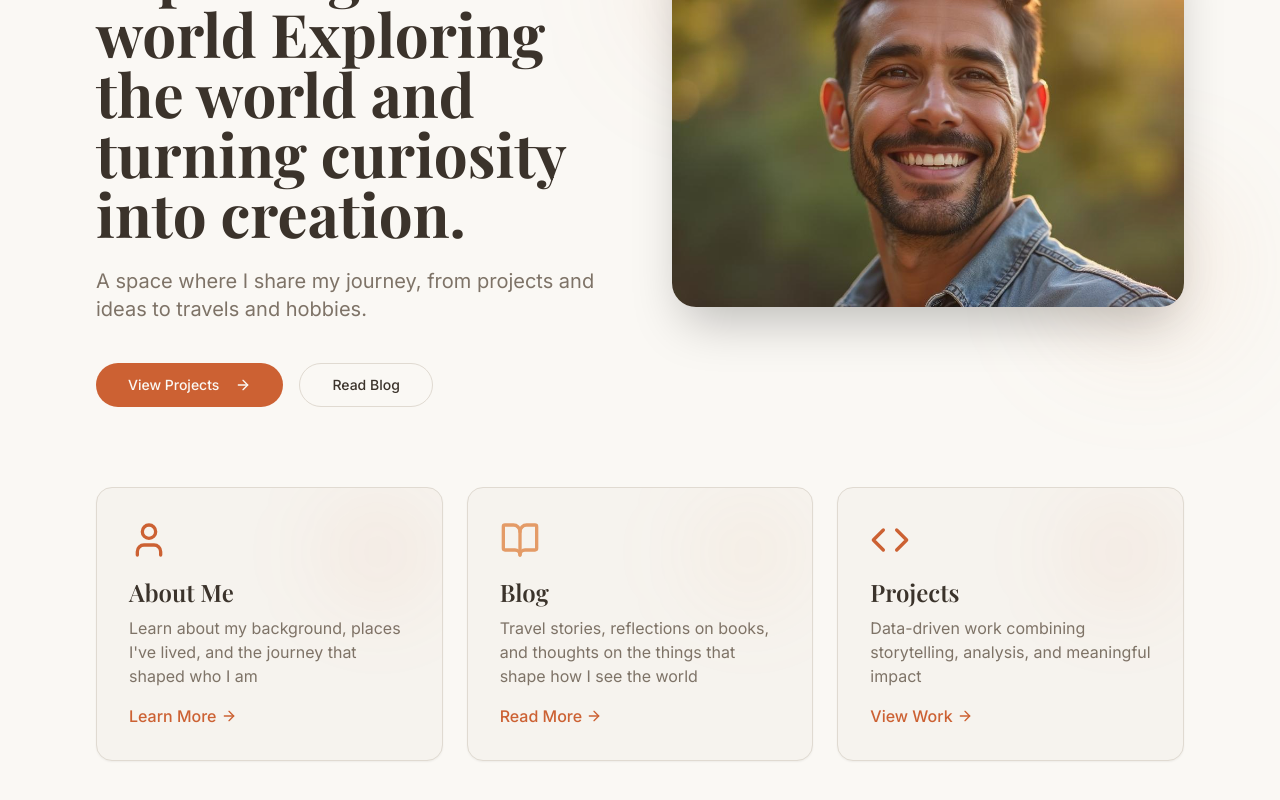
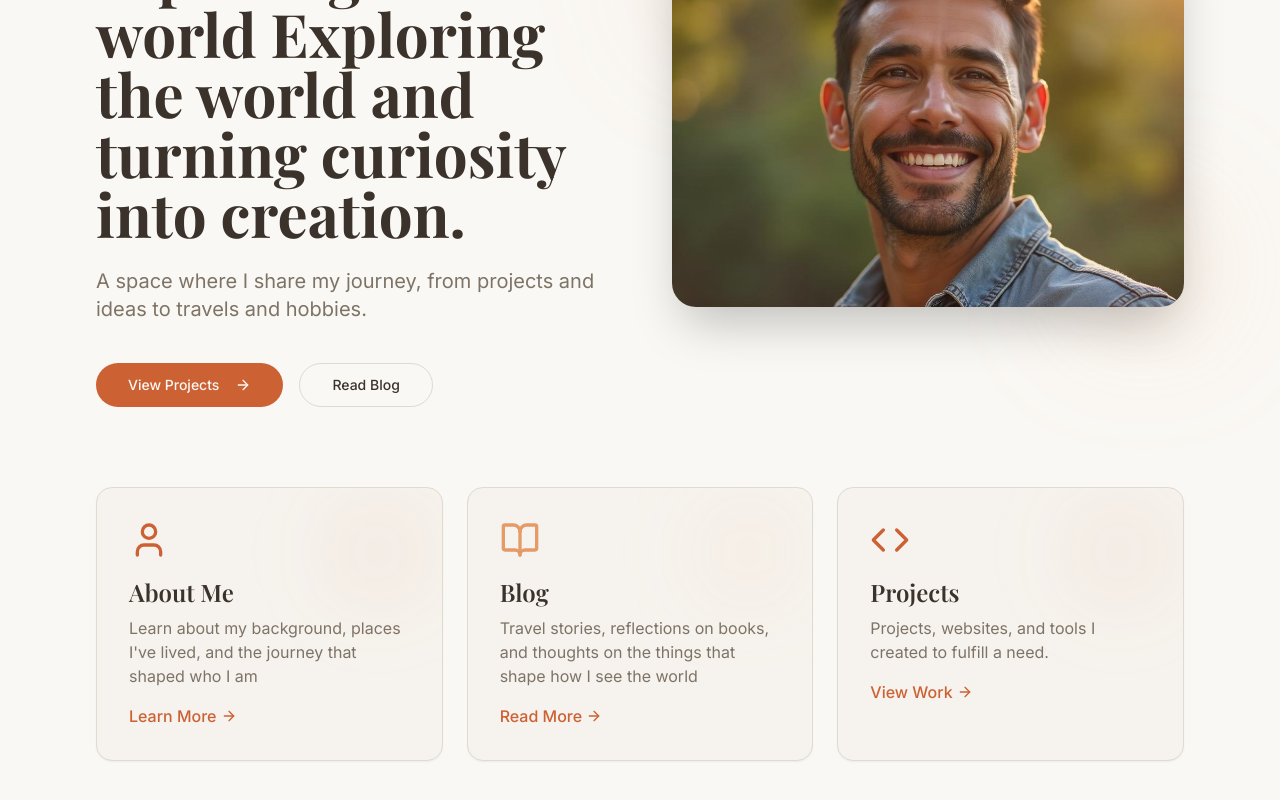
Before and after one commit to joserrivase/jose-rivas-website, a React (Vite) app: page / in a window 1280 px wide. Shown: the part 322-1122 px from the top of the page. Built offline with nearby package versions, Linux system fonts and the light colour scheme; the HTML template or start-up script is replaced by a standard one.

Commit message:
Update Home.tsx

```diff
--- a/src/pages/Home.tsx
+++ b/src/pages/Home.tsx
@@ -83,7 +83,7 @@ const Home = () => {
           <Code className="h-10 w-10 mb-4 text-primary" />
           <h3 className="font-serif text-2xl font-semibold mb-2 text-foreground">Projects</h3>
           <p className="text-muted-foreground mb-4">
-            Data-driven work combining storytelling, analysis, and meaningful impact
+            Projects, websites, and tools I created to fulfill a need.
           </p>
           <span className="text-primary font-medium inline-flex items-center group-hover:gap-2 transition-all">
             View Work <ArrowRight className="ml-1 h-4 w-4 transition-transform group-hover:translate-x-1" />
```
